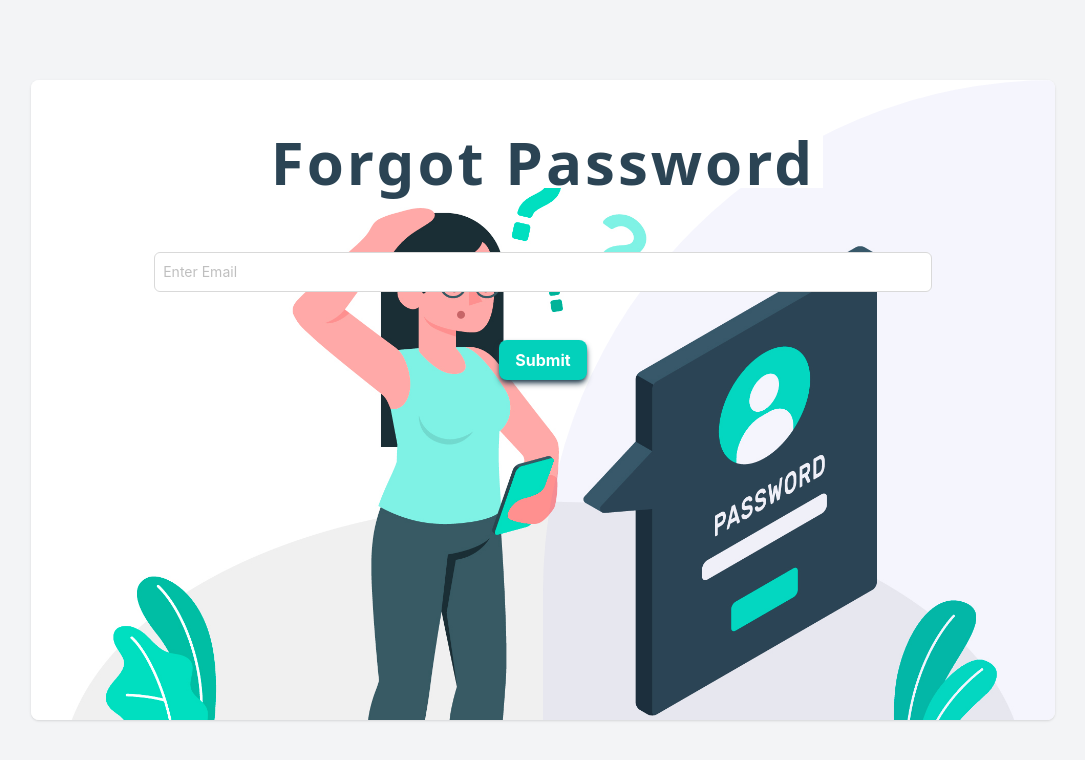
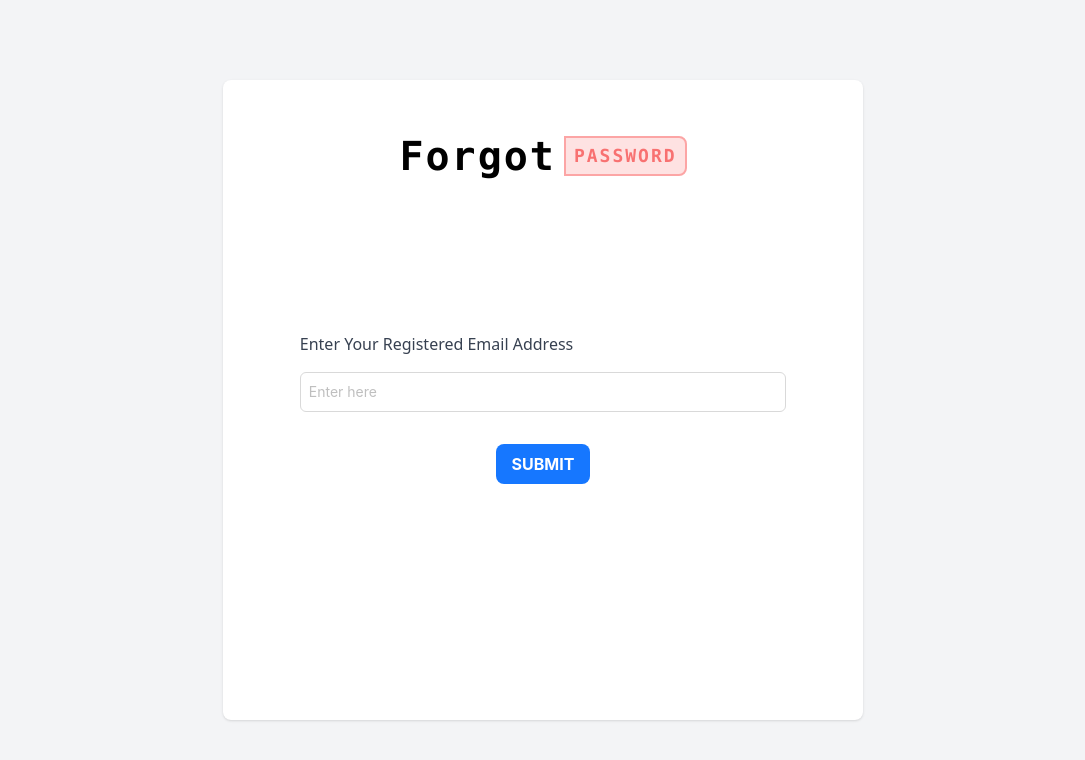
Before and after one commit to samuelraj2810/E-Learning-Platform, a React (Create React App) app in the folder client/: page /resetpass/1 in a window 1280 px wide. Shown: the top 760 px of the page, without its empty margins (97-1182 px from the left). Built offline with nearby package versions, Linux system fonts and the light colour scheme; no server answers.

Commit message:
vanakam da maplai

```diff
--- a/client/src/App.js
+++ b/client/src/App.js
@@ -4,6 +4,7 @@ import LoadingPage from "./Components/LoadingPage";
 import { useEffect, useState } from "react";
 import { GET } from "./Components/ApiFunction/ApiFunction";
 import ForgotPassword from "./Components/Forgotpass";
+import ResetPassword from "./Components/ResetPass";
 
 function App() {
   const [data, setDatas] = useState([]);
@@ -18,6 +19,7 @@ function App() {
     <MessageProvider>
       {/* {data?.length > 0 ? <Routers /> : <LoadingPage />} */}
       <ForgotPassword/>
+      {/* <ResetPassword/> */}
     </MessageProvider>
   );
 }
--- a/client/src/Components/Common/CustomButton.jsx
+++ b/client/src/Components/Common/CustomButton.jsx
@@ -12,10 +12,11 @@ const CustomButton = ({
   title="",
   onClick,
   className="",
+  loading,
 }) => {
   return (
       <Button
-      className={`capitalize w-fit ${className}`}
+      className={`uppercase w-fit ${className}`}
         type={type}
         color={color}
         variant={variant}
@@ -23,6 +24,7 @@ const CustomButton = ({
         size={size}
         icon={icon}
         shape={shape}
+        loading={loading}
         onClick={onClick}
       >
         {title}
--- a/client/src/Components/Forgotpass.jsx
+++ b/client/src/Components/Forgotpass.jsx
@@ -1,51 +1,47 @@
 import React, { useState } from 'react';
 import axios from 'axios';
-import {useNavigate, Navigate } from 'react-router-dom';
+import {useNavigate } from 'react-router-dom';
 import CustomButton from './Common/CustomButton';
 import CustomInput from './Common/CustomInput';
 import { useMessageContext } from './Common/CustomMessage';
-// import forgetBg from "../Assets/Images/forgetbg.png"
-import forgetBg from "../Assets/Images/forgetbg.jpg"
 
 const ForgotPassword = () => {
     const [email, setEmail] = useState('');
-    const [message, setMessage] = useState('');
-    const [error, setError] = useState('');
+    const [loading,setLoading] = useState(false);
     const showMessage = useMessageContext()
     const navigate = useNavigate()
-    message && showMessage("success",message)
-    error && showMessage("error",error)
     const handleSubmit = async (e) => {
+        setLoading(true)
         e.preventDefault();
-        setMessage('');
-        setError('');
         try {
             const response = await axios.post('http://localhost:3000/forgotpassword', { email });
-            setMessage(response.data.message);
             if(response.status === 200){
+                setLoading(false)
+                showMessage("success",response.data.message)
                 navigate("/resetpass/:token")
             }
         } catch (err) {
-            setError(err.response?.data?.message || 'Something went wrong');
+            setLoading(false)
+            showMessage("error",err.response?.data?.message || 'Something went wrong')
         }
     };
 
     return (
         <div className='h-screen w-screen bg-gray-100 flex flex-col items-center justify-center'>
-            <form className='md:h-4/5 z-40 bg-white md:w-4/5 h-full flex items-center flex-col gap-10 w-full shadow rounded-lg p-4 relative overflow-hidden'>
-            <img src={forgetBg} className='-z-0 absolute bottom-0 lg:top-0 object-cover '/>
-            <div className='bg-Primary/5 rounded-tl-full h-full w-1/2 absolute lg:top-0 md:top-40 right-0 top-[400px]'/>
-            <h2 className='text-3xl z-10 mt-10 md:text-[40px] bg-white text-[#2b4454] lg:text-[60px] font-bold tracking-wider p-2'>Forgot Password</h2>
+            <form className='md:h-4/5 z-40 bg-white md:w-1/2 h-full flex items-center flex-col gap-10 w-full shadow rounded-lg p-4'>
+            <h2 className="text-2xl z-10 flex items-center gap-2 font-mono p-2 my-8 md:text-[40px] font-bold tracking-wider">Forgot <span className='text-lg px-2 py-1 bg-red-100 border-2 border-red-300 rounded-r-lg text-red-400 uppercase'>Password</span></h2>
+                <div className='flex flex-col items-center justify-center h-1/2 w-full gap-8 relative'>
                 <CustomInput
                     type="email"
                     value={email}
-                    placeholder='Enter Email'
-                    titleClassName="lg:text-2xl"
-                    containerClassName=" w-4/5 p-2"
+                    placeholder='Enter here'
+                    title="Enter your registered email address"
+                    containerClassName="lg:w-4/5 mx-auto"
                     className='p-2'
                     onChange={(e) => setEmail(e.target.value)}
                 />
-                <CustomButton title="Submit" size='large' className='bg-[#03d1bb] shadow-md shadow-[#2b4454] font-bold' color='solid' onClick={handleSubmit}>Submit</CustomButton>
+                <CustomButton title="Submit" loading={loading} size='large' className=' float-end font-bold' color='solid' onClick={handleSubmit}>Submit</CustomButton>
+                </div>
             </form>
         </div>
     );
--- a/client/src/Components/ResetPass.jsx
+++ b/client/src/Components/ResetPass.jsx
@@ -1,55 +1,73 @@
-import React, { useState } from 'react';
-import { useParams, useNavigate } from 'react-router-dom';
-import axios from 'axios';
+import React, { useState } from "react";
+import { useParams, useNavigate } from "react-router-dom";
+import axios from "axios";
+import { useMessageContext } from "./Common/CustomMessage";
+import CustomInput from "./Common/CustomInput";
+import CustomButton from "./Common/CustomButton";
 
 const ResetPassword = () => {
-    const [password, setPassword] = useState('');
-    const [confirmPassword, setConfirmPassword] = useState('');
-    const [message, setMessage] = useState('');
-    const [error, setError] = useState('');
+  const [password, setPassword] = useState("");
+  const [confirmPassword, setConfirmPassword] = useState("");
   const { token } = useParams(); // Get token from URL
   const navigate = useNavigate();
+  const showMessage = useMessageContext();
 
   const handleSubmit = async (e) => {
     e.preventDefault();
-        setMessage('');
-        setError('');
 
     if (password !== confirmPassword) {
-            return setError('Passwords do not match');
+      return showMessage("warning","Passwords do not match");
     }
 
     try {
-            const response = await axios.post(`http://localhost:3000/resetpass/${token}`, { password });
-            setMessage(response.data.message);
-            setTimeout(() => navigate('/login'), 2000); // Redirect to login after success
+      const response = await axios.post(
+        `http://localhost:3000/resetpass/${token}`,
+        { password })
+      showMessage("success", response.data.message)
+      setTimeout(() => navigate("/login"), 2000); // Redirect to login after success
     } catch (err) {
-            setError(err.response?.data?.message || 'Something went wrong');
+      showMessage("error", err.response?.data?.message || "Something went wrong")
     }
   };
 
   return (
-        <div>
-            <h2>Reset Password</h2>
-            <form onSubmit={handleSubmit}>
-                <label>New Password:</label>
-                <input
+    <div className="h-screen w-screen bg-gray-100 flex flex-col items-center justify-center">
+      <form className="md:h-4/5 z-40 bg-white md:w-1/2 h-full flex items-center flex-col gap-10 w-full shadow rounded-lg p-8 relative overflow-hidden">
+        <h2 className="text-2xl z-10 flex items-center gap-4 font-mono p-2 my-8 md:text-[40px] font-bold tracking-wider">
+          Create New <span className="p-2 text-xs uppercase rounded text-white h-fit bg-Primary">Password</span>
+        </h2>
+        <CustomInput
           type="password"
           value={password}
+          placeholder="Create password"
+          titleClassName="lg:text-2xl"
+          containerClassName=" w-4/5 lg:w-1/2 p-2"
+          className="p-2"
+          variant="filled"
           onChange={(e) => setPassword(e.target.value)}
           required
         />
-                <label>Confirm Password:</label>
-                <input
+        <CustomInput
           type="password"
           value={confirmPassword}
+          placeholder="Confirm password"
+          titleClassName="lg:text-2xl"
+          containerClassName=" w-4/5 lg:w-1/2 p-2"
+          className="p-2"
+          variant="filled"
           onChange={(e) => setConfirmPassword(e.target.value)}
           required
         />
-                <button type="submit">Reset Password</button>
+        <CustomButton
+          title="Reset"
+          type="submit"
+          size="large"
+          className=" shadow-md font-bold tracking-widest "
+          color="danger"
+          onClick={handleSubmit}
+        />
+        <small>Don't go back</small>
       </form>
-            {message && <p style={{ color: 'green' }}>{message}</p>}
-            {error && <p style={{ color: 'red' }}>{error}</p>}
     </div>
   );
 };
```
Lines whose indentation alone changed are shown as unchanged.
